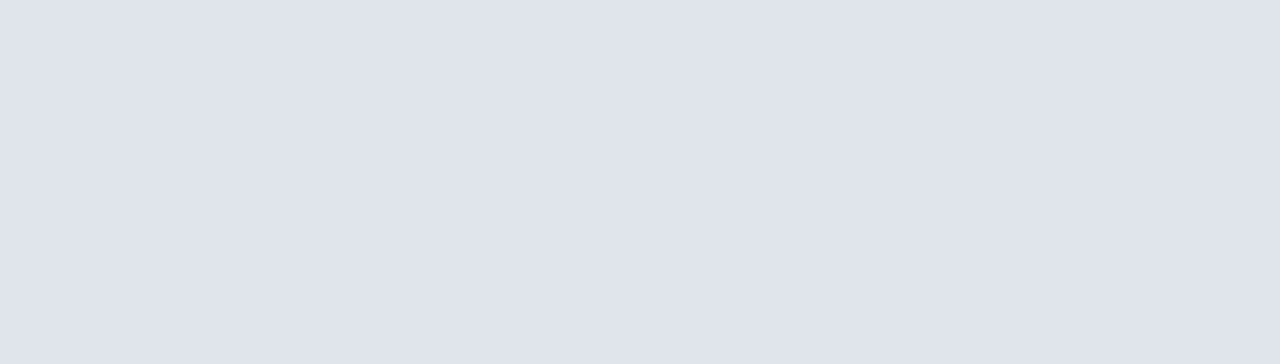
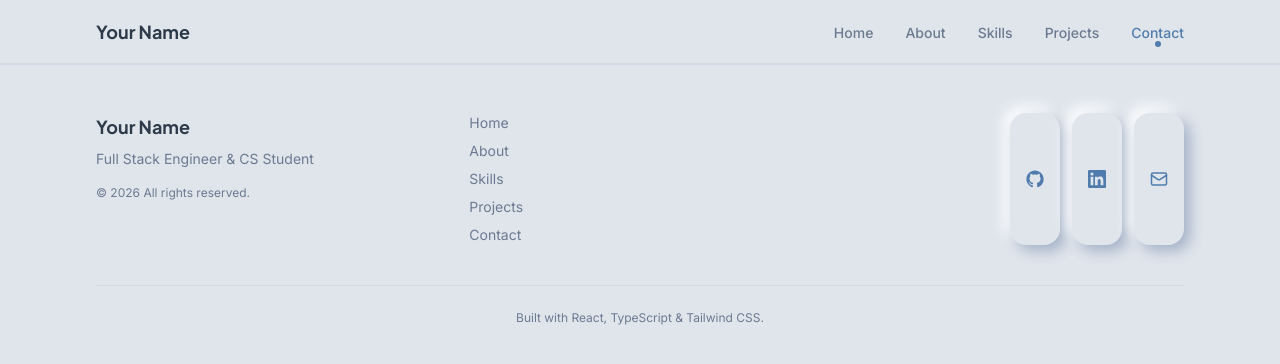
Before and after one commit to j0nsss/Portfolio, a React (Vite) app: page / in a window 1280 px wide. Shown: the top 364 px of the page. Built offline with nearby package versions, Linux system fonts and the light colour scheme.

Commit message:
Phase 5: implement Navbar and Footer layout components

```diff
--- a/src/App.tsx
+++ b/src/App.tsx
@@ -10,7 +10,7 @@ function App() {
   return (
     <div className="bg-neu-base min-h-screen">
       <Navbar />
-      <main>
+      <main className="pt-16">
         <section id="home">
           <Hero />
         </section>
--- a/src/components/layout/Footer.tsx
+++ b/src/components/layout/Footer.tsx
@@ -1,3 +1,78 @@
+import { Mail } from 'lucide-react';
+import NeuButton from '@/components/ui/NeuButton';
+
+const NAV_LINKS = [
+  { label: 'Home', href: '#home' },
+  { label: 'About', href: '#about' },
+  { label: 'Skills', href: '#skills' },
+  { label: 'Projects', href: '#projects' },
+  { label: 'Contact', href: '#contact' },
+];
+
+function GithubIcon({ size = 18 }: { size?: number }) {
+  return (
+    <svg viewBox="0 0 24 24" fill="currentColor" width={size} height={size} aria-hidden="true">
+      <path d="M12 .5C5.73.5.5 5.73.5 12c0 5.08 3.29 9.39 7.86 10.91.58.11.79-.25.79-.56 0-.28-.01-1.02-.02-2-3.2.7-3.88-1.54-3.88-1.54-.52-1.33-1.28-1.69-1.28-1.69-1.05-.72.08-.7.08-.7 1.16.08 1.77 1.19 1.77 1.19 1.03 1.77 2.7 1.26 3.36.96.1-.75.4-1.26.73-1.55-2.55-.29-5.24-1.28-5.24-5.69 0-1.26.45-2.29 1.19-3.1-.12-.29-.52-1.46.11-3.05 0 0 .97-.31 3.18 1.18a11.1 11.1 0 0 1 5.8 0c2.2-1.49 3.17-1.18 3.17-1.18.63 1.59.23 2.76.11 3.05.74.81 1.19 1.84 1.19 3.1 0 4.42-2.69 5.39-5.25 5.68.41.36.78 1.07.78 2.16 0 1.56-.01 2.82-.01 3.2 0 .31.21.68.8.56A11.51 11.51 0 0 0 23.5 12C23.5 5.73 18.27.5 12 .5z" />
+    </svg>
+  );
+}
+
+function LinkedinIcon({ size = 18 }: { size?: number }) {
+  return (
+    <svg viewBox="0 0 24 24" fill="currentColor" width={size} height={size} aria-hidden="true">
+      <path d="M20.45 20.45h-3.56v-5.57c0-1.33-.02-3.04-1.85-3.04-1.85 0-2.14 1.45-2.14 2.94v5.67H9.34V9h3.42v1.56h.05c.48-.9 1.64-1.85 3.37-1.85 3.6 0 4.27 2.37 4.27 5.46v6.28zM5.34 7.43a2.07 2.07 0 1 1 0-4.14 2.07 2.07 0 0 1 0 4.14zM7.12 20.45H3.56V9h3.56v11.45zM22.22 0H1.77C.79 0 0 .77 0 1.73v20.54C0 23.23.79 24 1.77 24h20.45c.98 0 1.78-.77 1.78-1.73V1.73C24 .77 23.2 0 22.22 0z" />
+    </svg>
+  );
+}
+
 export default function Footer() {
-  return null;
+  const year = new Date().getFullYear();
+
+  return (
+    <footer className="w-full bg-neu-base border-t border-neu-shadow-dark/20">
+      <div className="section-container py-12">
+        <div className="grid grid-cols-1 md:grid-cols-3 gap-8">
+          <div>
+            <p className="font-display font-bold text-neu-text-primary text-lg">Your Name</p>
+            <p className="text-neu-text-secondary text-sm mt-2">Full Stack Engineer &amp; CS Student</p>
+            <p className="text-neu-text-secondary text-xs mt-4">&copy; {year} All rights reserved.</p>
+          </div>
+
+          <nav aria-label="Footer" className="flex flex-col gap-2">
+            {NAV_LINKS.map((link) => (
+              <a
+                key={link.href}
+                href={link.href}
+                className="text-neu-text-secondary hover:text-neu-accent text-sm w-fit"
+              >
+                {link.label}
+              </a>
+            ))}
+          </nav>
+
+          <div className="flex md:justify-end gap-3">
+            <NeuButton
+              variant="ghost"
+              size="sm"
+              href="https://github.com"
+              ariaLabel="GitHub"
+              icon={<GithubIcon />}
+            />
+            <NeuButton variant="ghost" size="sm" href="#" ariaLabel="LinkedIn" icon={<LinkedinIcon />} />
+            <NeuButton
+              variant="ghost"
+              size="sm"
+              href="mailto:hello@yourportfolio.dev"
+              ariaLabel="Email"
+              icon={<Mail size={18} />}
+            />
+          </div>
+        </div>
+
+        <div className="mt-10 pt-6 border-t border-neu-shadow-dark/20 text-center text-neu-text-secondary text-xs">
+          Built with React, TypeScript &amp; Tailwind CSS.
+        </div>
+      </div>
+    </footer>
+  );
 }
--- a/src/components/layout/Navbar.tsx
+++ b/src/components/layout/Navbar.tsx
@@ -1,3 +1,111 @@
+import { useEffect, useRef, useState } from 'react';
+import { Menu, X } from 'lucide-react';
+import { cn } from '@/utils/cn';
+import { useScrollSpy } from '@/hooks/useScrollSpy';
+
+const NAV_LINKS = [
+  { label: 'Home', href: '#home' },
+  { label: 'About', href: '#about' },
+  { label: 'Skills', href: '#skills' },
+  { label: 'Projects', href: '#projects' },
+  { label: 'Contact', href: '#contact' },
+];
+
+const SECTION_IDS = ['home', 'about', 'skills', 'projects', 'contact'];
+
 export default function Navbar() {
-  return null;
+  const [menuOpen, setMenuOpen] = useState(false);
+  const [scrolled, setScrolled] = useState(false);
+  const activeId = useScrollSpy(SECTION_IDS, 0.4);
+  const navRef = useRef<HTMLElement>(null);
+
+  useEffect(() => {
+    const onScroll = () => setScrolled(window.scrollY > 80);
+    onScroll();
+    window.addEventListener('scroll', onScroll, { passive: true });
+    return () => window.removeEventListener('scroll', onScroll);
+  }, []);
+
+  useEffect(() => {
+    const onClickOutside = (e: MouseEvent) => {
+      if (navRef.current && !navRef.current.contains(e.target as Node)) {
+        setMenuOpen(false);
+      }
+    };
+    const onKey = (e: KeyboardEvent) => {
+      if (e.key === 'Escape') setMenuOpen(false);
+    };
+    document.addEventListener('mousedown', onClickOutside);
+    document.addEventListener('keydown', onKey);
+    return () => {
+      document.removeEventListener('mousedown', onClickOutside);
+      document.removeEventListener('keydown', onKey);
+    };
+  }, []);
+
+  const handleNavClick = () => setMenuOpen(false);
+
+  const renderLinks = (onClick: () => void) =>
+    NAV_LINKS.map((link) => {
+      const id = link.href.slice(1);
+      const active = activeId === id;
+      return (
+        <li key={link.href}>
+          <a
+            href={link.href}
+            onClick={onClick}
+            className={cn(
+              'relative font-medium text-sm transition-colors',
+              active
+                ? 'text-neu-accent'
+                : 'text-neu-text-secondary hover:text-neu-text-primary',
+            )}
+          >
+            {link.label}
+            {active && (
+              <span className="absolute -bottom-1.5 left-1/2 -translate-x-1/2 w-1.5 h-1.5 rounded-full bg-neu-accent" />
+            )}
+          </a>
+        </li>
+      );
+    });
+
+  return (
+    <nav
+      ref={navRef}
+      aria-label="Primary"
+      className={cn(
+        'fixed top-0 left-0 right-0 z-50 h-16 bg-neu-base/80 backdrop-blur-md border-b border-neu-shadow-dark/20 transition-shadow duration-400',
+        scrolled && 'shadow-neu-flat',
+      )}
+    >
+      <div className="section-container h-full flex items-center justify-between">
+        <a
+          href="#home"
+          onClick={handleNavClick}
+          className="font-display font-bold text-neu-text-primary text-lg"
+        >
+          Your Name
+        </a>
+
+        <ul className="hidden md:flex items-center gap-8">{renderLinks(handleNavClick)}</ul>
+
+        <button
+          type="button"
+          aria-label="Navigation menu"
+          aria-expanded={menuOpen}
+          onClick={() => setMenuOpen((o) => !o)}
+          className="md:hidden inline-flex items-center justify-center w-11 h-11 -mr-2 text-neu-text-primary"
+        >
+          {menuOpen ? <X size={24} /> : <Menu size={24} />}
+        </button>
+      </div>
+
+      {menuOpen && (
+        <div className="md:hidden bg-neu-base shadow-neu-raised-lg rounded-b-neu-lg px-4 py-2">
+          <ul className="flex flex-col">{renderLinks(handleNavClick)}</ul>
+        </div>
+      )}
+    </nav>
+  );
 }
--- a/src/components/ui/NeuButton.tsx
+++ b/src/components/ui/NeuButton.tsx
@@ -2,7 +2,7 @@ import type { MouseEventHandler, ReactNode } from 'react';
 import { cn } from '@/utils/cn';
 
 interface NeuButtonProps {
-  children: ReactNode;
+  children?: ReactNode;
   variant?: 'primary' | 'ghost';
   size?: 'sm' | 'md' | 'lg';
   href?: string;
@@ -11,6 +11,7 @@ interface NeuButtonProps {
   disabled?: boolean;
   icon?: ReactNode;
   iconPosition?: 'left' | 'right';
+  ariaLabel?: string;
 }
 
 const sizeClasses: Record<NonNullable<NeuButtonProps['size']>, string> = {
@@ -29,6 +30,7 @@ export default function NeuButton({
   disabled = false,
   icon,
   iconPosition = 'left',
+  ariaLabel,
 }: NeuButtonProps) {
   const base = cn(
     'inline-flex items-center justify-center gap-2 rounded-neu font-medium transition-all duration-200 ease-neu',
@@ -57,6 +59,7 @@ export default function NeuButton({
         rel="noopener noreferrer"
         className={cn(base, variantClasses)}
         onClick={onClick as MouseEventHandler<HTMLAnchorElement>}
+        aria-label={ariaLabel}
       >
         {content}
       </a>
@@ -64,7 +67,13 @@ export default function NeuButton({
   }
 
   return (
-    <button type={type} disabled={disabled} onClick={onClick} className={cn(base, variantClasses)}>
+    <button
+      type={type}
+      disabled={disabled}
+      onClick={onClick}
+      className={cn(base, variantClasses)}
+      aria-label={ariaLabel}
+    >
       {content}
     </button>
   );
```
